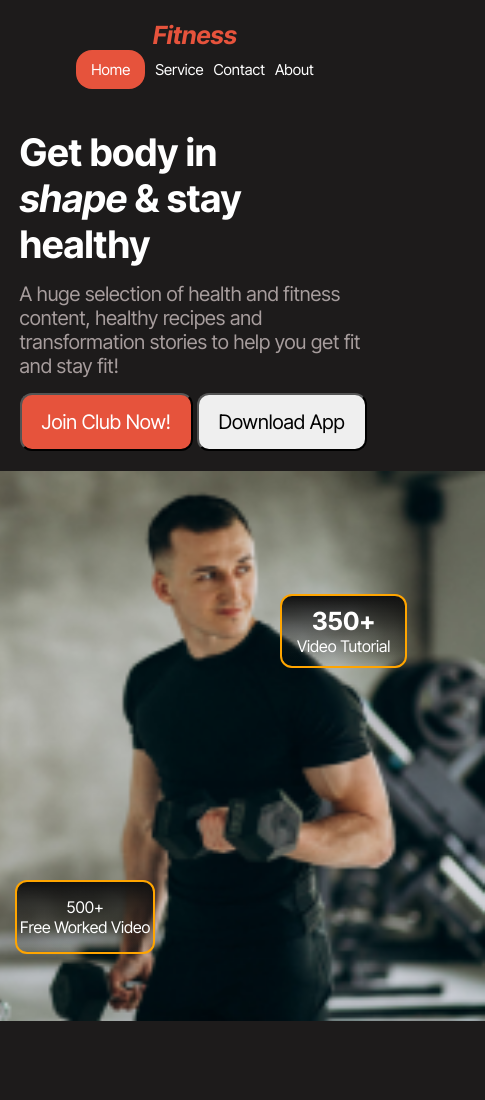
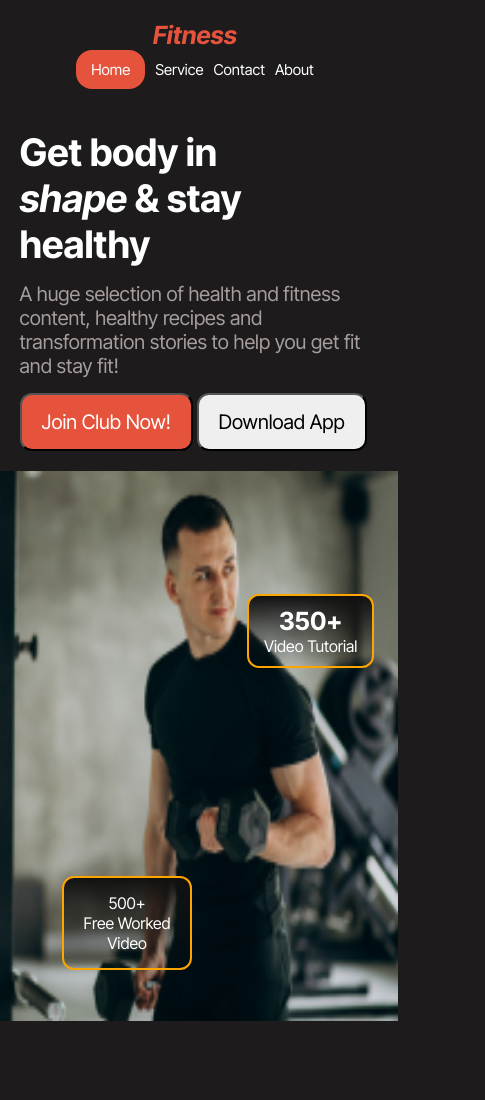
Before and after one commit to sourov90/programing-hero-assingment-2, a plain HTML site: page index.html in a window 390 px wide. Shown: the top 1100 px of the page, 485 px wide, since content can reach past the window. Drawn offline with Linux system fonts and the light colour scheme.

Commit message:
added an extra more section

```diff
--- a/style/style.css
+++ b/style/style.css
@@ -437,26 +437,29 @@ table {
 }
 
 /* extra section  */
-.benefite-items{
+.benefite-items {
     max-width: auto;
     height: 300px
+}
 
- }
-.human{
+.human {
     width: 100%;
     height: 100%;
 }
-.benefites{
+
+.benefites {
     display: grid;
     grid-template-columns: repeat(3, 1fr);
     max-width: 90%;
     margin: 0px auto;
     gap: 10px;
 }
-.benefite-items{
+
+.benefite-items {
     position: relative;
 }
-.human-nessery{
+
+.human-nessery {
     position: absolute;
     margin-top: -290px;
     margin-left: 10px;
@@ -464,27 +467,25 @@ table {
     font-weight: bold;
     color: rgb(16, 16, 7);
 }
-.big-man{
+
+.big-man {
     color: white;
 }
-.benefit-humans{
+
+.benefit-humans {
     max-width: 90%;
     color: wheat;
     margin: 60px auto;
     display: flex;
     justify-content: center;
 }
-.benefit-header{
+
+.benefit-header {
     max-width: 700px;
 }
 
 /* responsive a website  */
 @media screen and (max-width:576px) {
-/* .benefite-items {
-        max-width:700px;
-        height: 300px
-    } */
-
     .human {
         width: 100%;
         height: 100%;
@@ -535,6 +536,35 @@ table {
         max-width: 1200px;
 
     }
+
+    .banner-image-container {
+        max-width: 406px;
+        height: 550px;
+        position: relative;
+        text-align: center;
+
+    }
+
+    .banner-image {
+        display: flex;
+        justify-content: center;
+        align-items: center;
+    }
+
+    .video-tutorial {
+        position: absolute;
+        margin: 123px 0px 0px 255px;
+
+    }
+
+    .free-work {
+        position: absolute;
+        max-width: 130px;
+        padding: 15px 3px;
+        margin-top: -145px;
+        margin-left: 70px;
+    }
+
 
     .another-banner-btn {
         margin-left: 0px;
@@ -691,11 +721,6 @@ table {
     .footer-container {
         flex-direction: column;
     }
-/*
-
-        .fitness {
-            max-width: 800px;
-        } */
 
     .fitness em {
         display: flex;
@@ -705,7 +730,7 @@ table {
     .fitness p {
         color: rgb(187, 172, 172);
         text-align: start;
-            margin-left:20px ;
+        margin-left: 20px;
 
     }
 
@@ -834,9 +859,11 @@ table {
     #photo-2 {
         grid-column: 2 / span 1;
     }
-        #photo-3{
+
+    #photo-3 {
         grid-column: 1 / span 1;
     }
+
     #photo-4 {
         grid-column: 2 / span 1;
     }
@@ -908,9 +935,11 @@ table {
     .footer-container {
         flex-direction: column;
     }
-        .fitness{
+
+    .fitness {
         margin: 0px auto;
     }
+
     .fitness em {
         display: flex;
         justify-content: center;
@@ -942,4 +971,8 @@ table {
         margin-bottom: 40px;
     }
 
+    .benefites {
+        grid-template-columns: repeat(2, 1fr);
+
     }
+}
```
Lines whose indentation alone changed are shown as unchanged.
